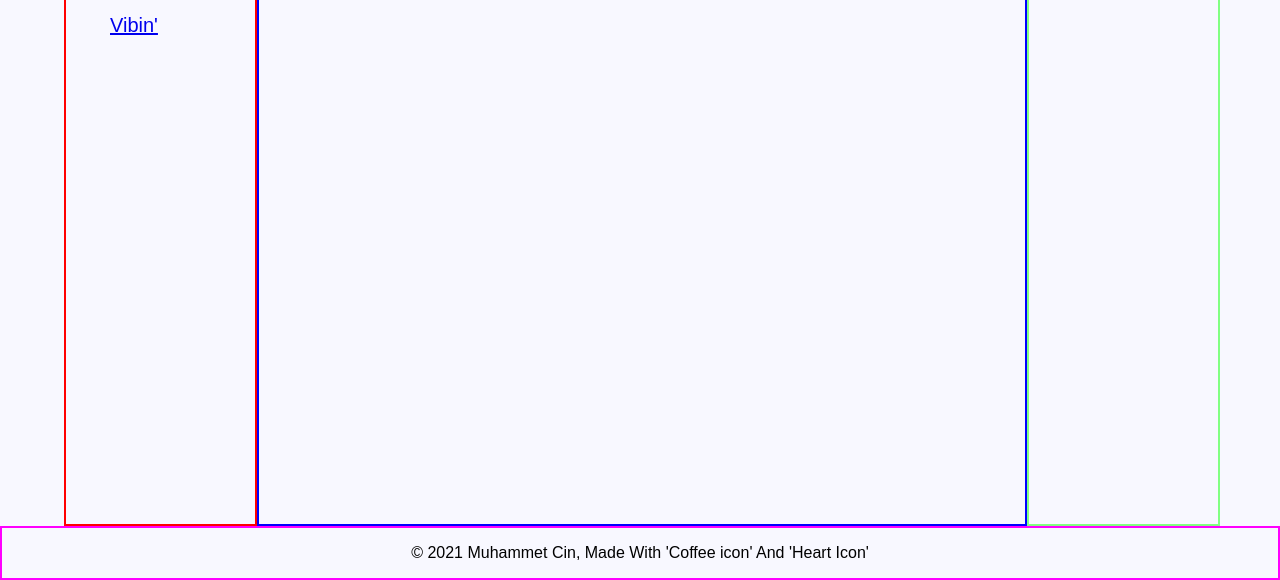
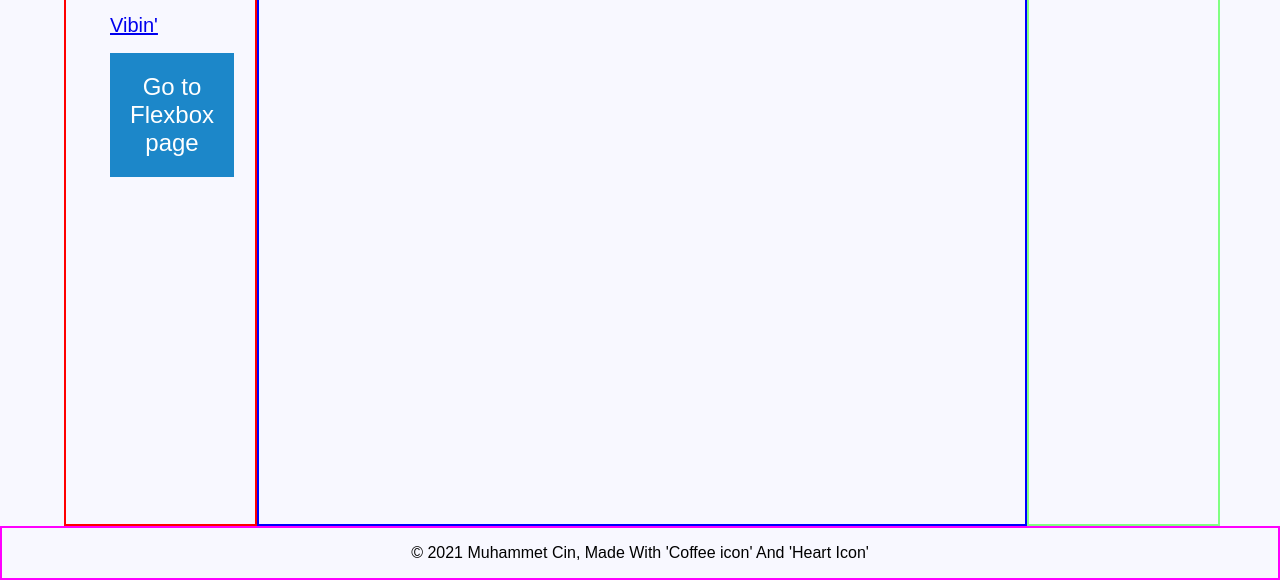
Before and after one commit to Muhammetacin/Day-04---Holy-Grail, a plain HTML site: page grid.html in a window 1280 px wide. Shown: the part 275-855 px from the top of the page. Drawn offline with Linux system fonts and the light colour scheme.

Commit message:
buttons added to switch between pages without having to go back to index page

```diff
--- a/flexbox.css
+++ b/flexbox.css
@@ -72,6 +72,19 @@ footer {
     text-align: center;
 }
 
+.button {
+    background-color: #1c87c9;
+    border: none;
+    color: white;
+    padding: 20px;
+    text-align: center;
+    text-decoration: none;
+    display: inline-block;
+    font-size: 24px;
+    font-family: Montserrat, sans-serif;
+    cursor: pointer;
+}
+
 @media only screen and (min-width: 1024px) {
     .container {
         flex-direction: row;
--- a/grid.css
+++ b/grid.css
@@ -68,6 +68,19 @@ footer {
     text-align: center;
 }
 
+.button {
+    background-color: #1c87c9;
+    border: none;
+    color: white;
+    padding: 20px;
+    text-align: center;
+    text-decoration: none;
+    display: inline-block;
+    font-size: 24px;
+    font-family: Montserrat, sans-serif;
+    cursor: pointer;
+}
+
 @media only screen and (min-width: 1024px) {
     .container {
         min-width: 90vw;
--- a/grid.html
+++ b/grid.html
@@ -26,6 +26,9 @@
               href="https://giphy.com/clips/justin-cat-vibing-vibin-r31CDVGv8RRRbZPU6r"
               >Vibin'</a
             >
+          </li>
+          <li>
+            <a class="button" href="flexbox.html">Go to Flexbox page</a>
           </li>
         </ul>
       </nav>
```
Also changed, not shown: flexbox.html (+3 -0 lines).
